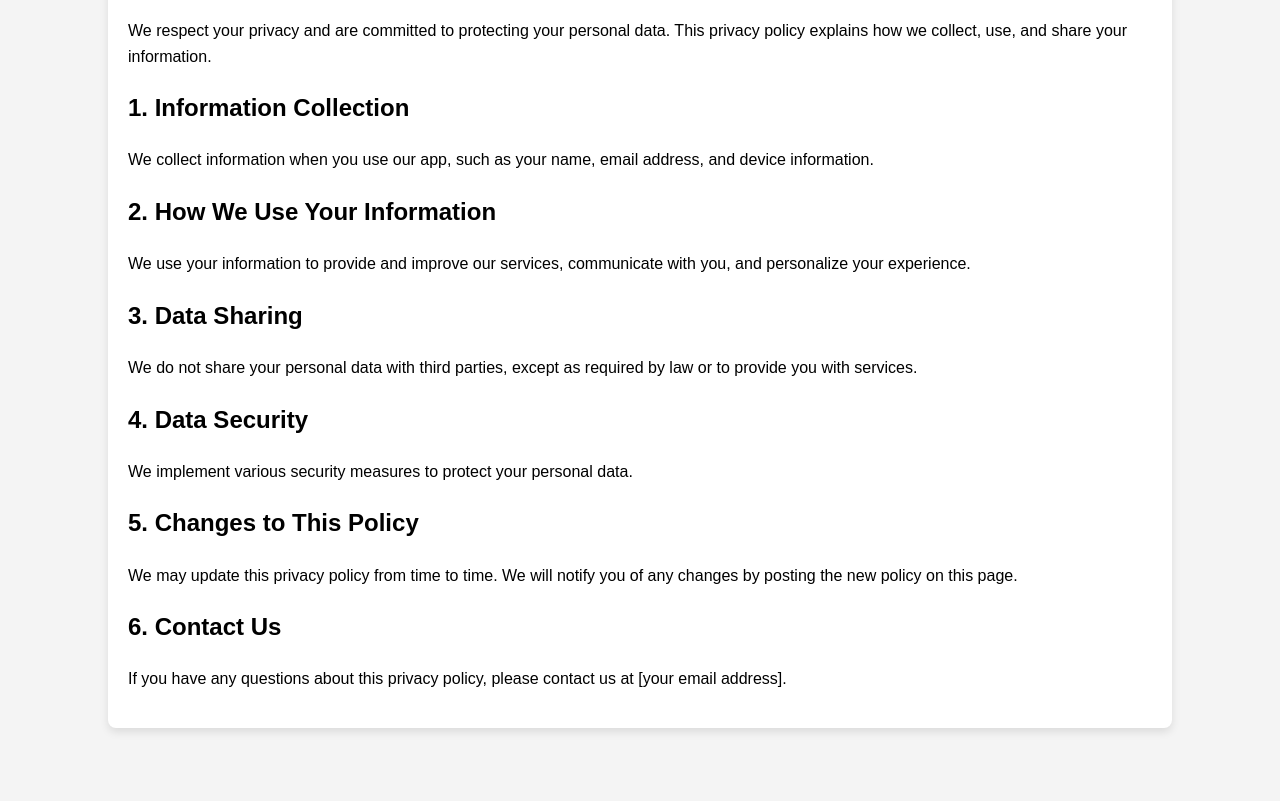
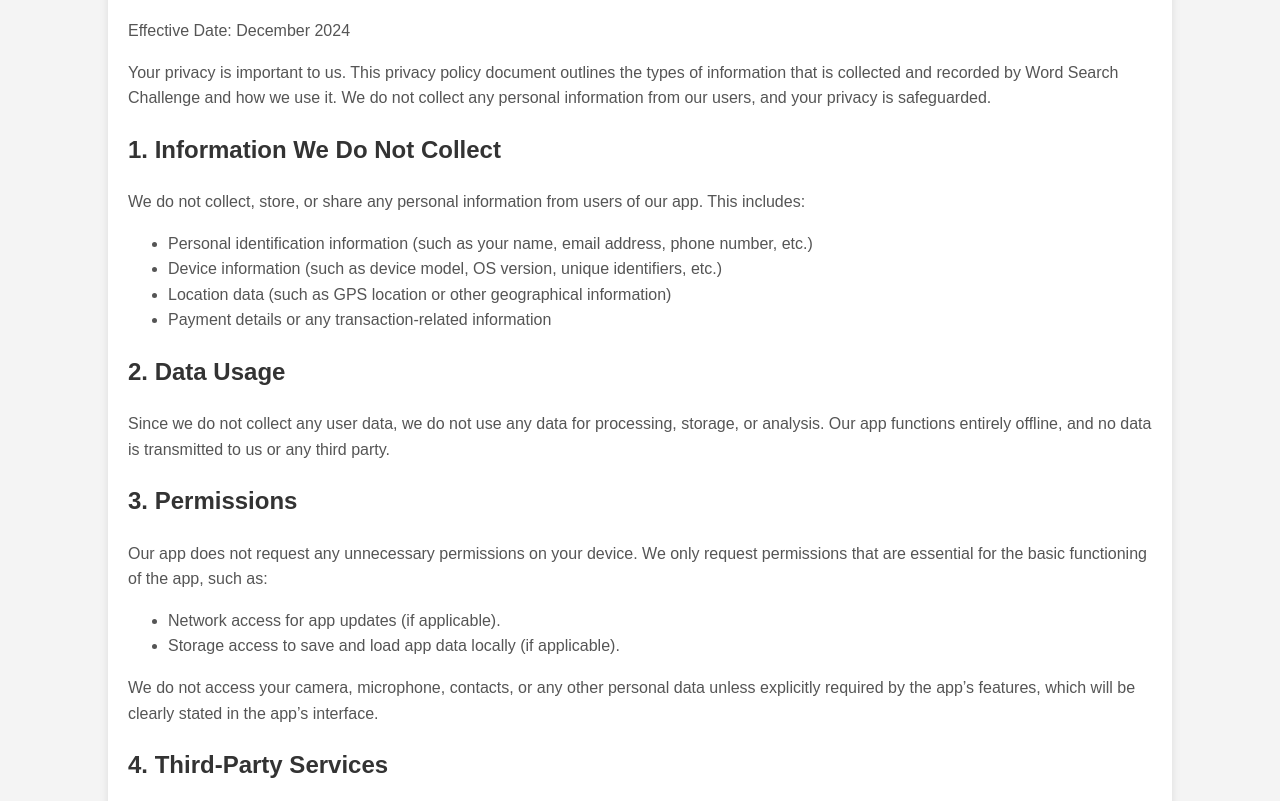
Before and after one commit to alimomin2024/privacy-policy, a plain HTML site: page index.html in a window 1280 px wide. Shown: the part 116-917 px from the top of the page. Before the commit the page ends 864 px from the top, so only its background shows below. Drawn offline with Linux system fonts and the light colour scheme.

Commit message:
Update index.html

```diff
--- a/index.html
+++ b/index.html
@@ -23,30 +23,56 @@
         h1 {
             text-align: center;
         }
+        h2 {
+            color: #333;
+        }
+        p {
+            color: #555;
+        }
+        ul {
+            color: #555;
+        }
     </style>
 </head>
 <body>
     <div class="container">
         <h1>Privacy Policy</h1>
-        <p>We respect your privacy and are committed to protecting your personal data. This privacy policy explains how we collect, use, and share your information.</p>
+        <p>Effective Date: December 2024</p>
 
-        <h2>1. Information Collection</h2>
-        <p>We collect information when you use our app, such as your name, email address, and device information.</p>
+        <p>Your privacy is important to us. This privacy policy document outlines the types of information that is collected and recorded by Word Search Challenge and how we use it. We do not collect any personal information from our users, and your privacy is safeguarded.</p>
 
-        <h2>2. How We Use Your Information</h2>
-        <p>We use your information to provide and improve our services, communicate with you, and personalize your experience.</p>
+        <h2>1. Information We Do Not Collect</h2>
+        <p>We do not collect, store, or share any personal information from users of our app. This includes:</p>
+        <ul>
+            <li>Personal identification information (such as your name, email address, phone number, etc.)</li>
+            <li>Device information (such as device model, OS version, unique identifiers, etc.)</li>
+            <li>Location data (such as GPS location or other geographical information)</li>
+            <li>Payment details or any transaction-related information</li>
+        </ul>
 
-        <h2>3. Data Sharing</h2>
-        <p>We do not share your personal data with third parties, except as required by law or to provide you with services.</p>
+        <h2>2. Data Usage</h2>
+        <p>Since we do not collect any user data, we do not use any data for processing, storage, or analysis. Our app functions entirely offline, and no data is transmitted to us or any third party.</p>
 
-        <h2>4. Data Security</h2>
-        <p>We implement various security measures to protect your personal data.</p>
+        <h2>3. Permissions</h2>
+        <p>Our app does not request any unnecessary permissions on your device. We only request permissions that are essential for the basic functioning of the app, such as:</p>
+        <ul>
+            <li>Network access for app updates (if applicable).</li>
+            <li>Storage access to save and load app data locally (if applicable).</li>
+        </ul>
+        <p>We do not access your camera, microphone, contacts, or any other personal data unless explicitly required by the app’s features, which will be clearly stated in the app’s interface.</p>
 
-        <h2>5. Changes to This Policy</h2>
-        <p>We may update this privacy policy from time to time. We will notify you of any changes by posting the new policy on this page.</p>
+        <h2>4. Third-Party Services</h2>
+        <p>Our app does not use any third-party services that collect personal information or data. We do not use analytics services, advertisements, or any data collection tools provided by third-party organizations.</p>
 
-        <h2>6. Contact Us</h2>
-        <p>If you have any questions about this privacy policy, please contact us at [your email address].</p>
+        <h2>5. Data Security</h2>
+        <p>We are committed to protecting the privacy and integrity of any data that could be collected. Since our app does not collect any user data, there is no sensitive data stored on any server or database, ensuring your privacy is always maintained.</p>
+
+        <h2>6. Changes to This Privacy Policy</h2>
+        <p>We reserve the right to update or change this privacy policy at any time. Any changes will be reflected here, and the updated policy will be made available to you. Please review this policy periodically to stay informed about how we protect your privacy.</p>
+
+        <h2>7. Contact Us</h2>
+        <p>If you have any questions or concerns regarding this privacy policy, please feel free to contact us at:</p>
+        <p>Email: [idev.query@gmail.com]</p>
     </div>
 </body>
 </html>
```
